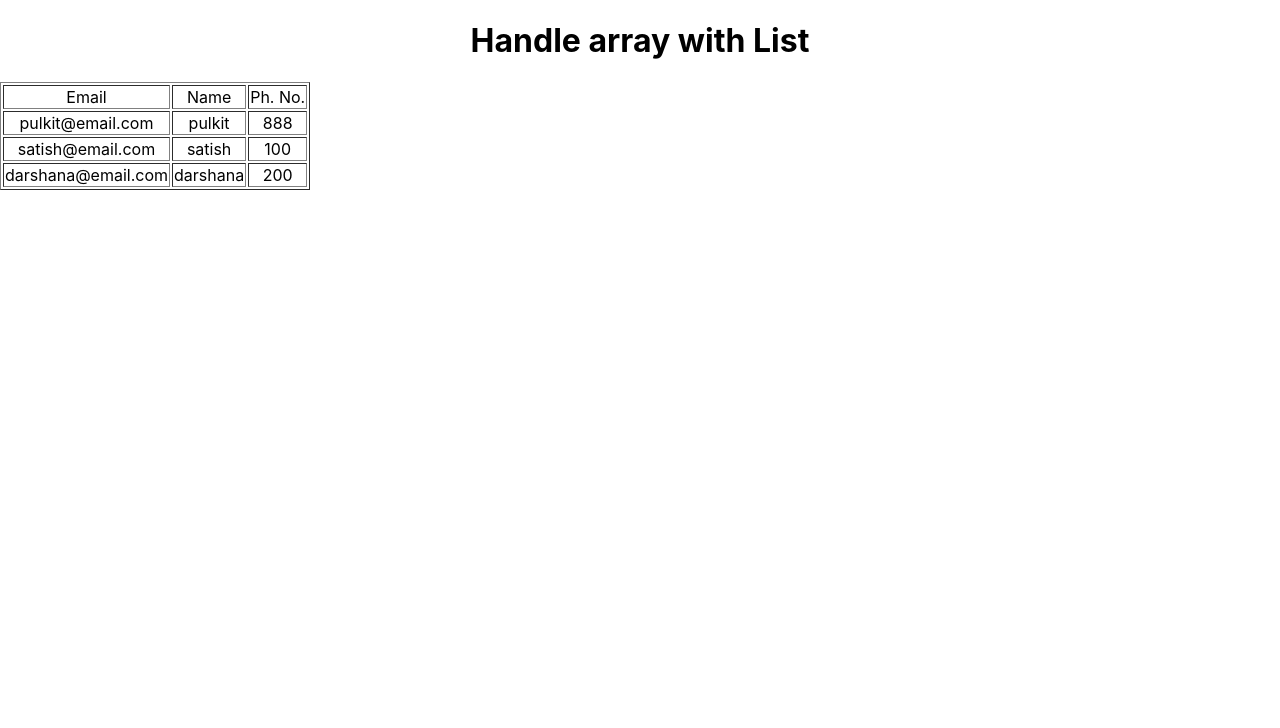
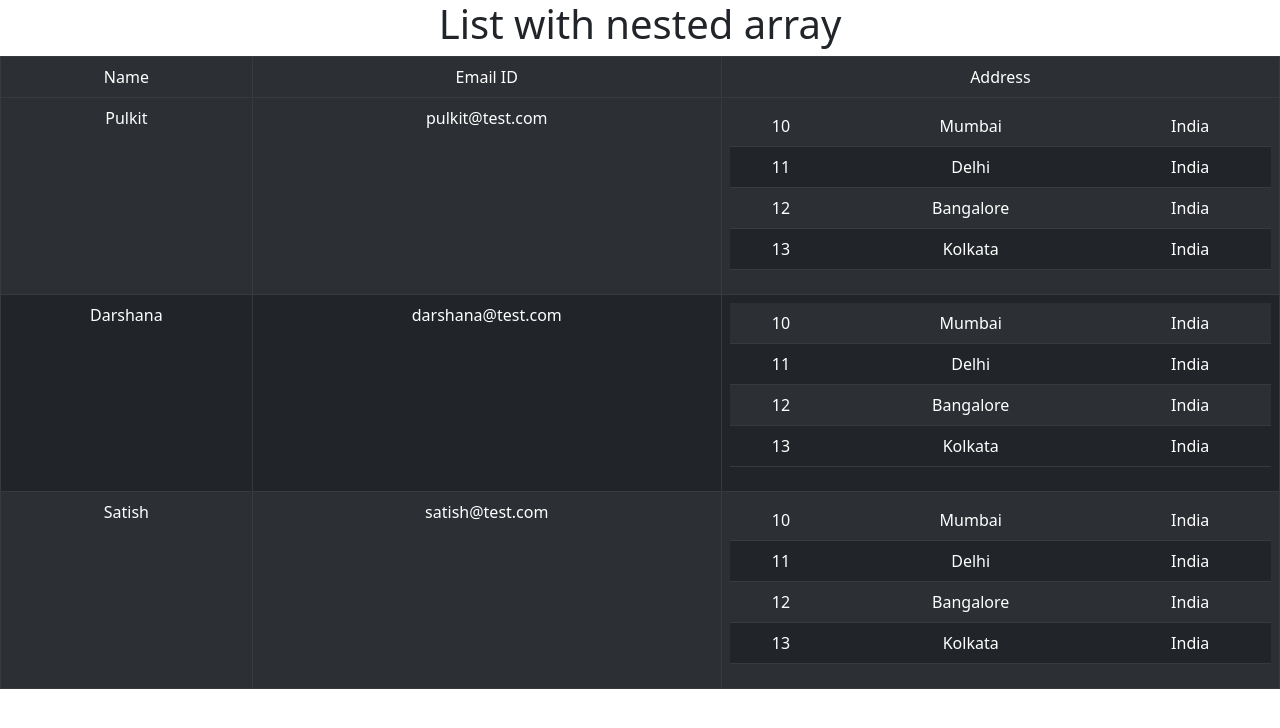
Before and after one commit to PulkitChaudhari/ReactJStutorial, a React (Create React App) app: page / in a window 1280 px wide. Shown: the top 728 px of the page. Built offline with nearby package versions, Linux system fonts and the light colour scheme.

Commit message:
More about nested loops

```diff
--- a/src/App.js
+++ b/src/App.js
@@ -445,52 +445,160 @@ import React, {useState} from 'react'
 // Handle array with List
 // Array for looping can not be done inside JSX and hence map function is used.
 
+// function App(){
+//     const students = ["Pulkit","Satish","Chaudhari"]
+//     const studs = [
+//         {name:"pulkit",email:"pulkit@email.com",phno:888},
+//         {name:"satish",email:"satish@email.com",phno:100},
+//         {name:"darshana",email:"darshana@email.com",phno:200}
+//     ]
+//     students.map((item)=>{
+//         console.warn("My name is ",item)
+//     })
+//     for(let i = 0;i < students.length;i++){
+//         console.log("My name is (for loop) ",students[i])
+//     }
+//     return(
+//         <div className='App'>
+//             <h1>Handle array with List</h1>
+//             {/* {
+//                 students.map((data)=>
+//                     <h1>{data}</h1>
+//                 )
+//             } */}
+//             <table border="1">
+//                 <tr>
+//                     <td>Email</td>
+//                     <td>Name</td>
+//                     <td>Ph. No.</td>
+//                 </tr>
+//             {
+//                 studs.map((data)=>
+
+//                     <tr>
+//                         <td>{data.email}</td>
+//                         <td>{data.name}</td>
+//                         <td>{data.phno}</td>
+//                     </tr>
+//                 )
+//             }
+//             </table>
+//             {/* // we can use for loops inside jsx */}
+//             {/* {
+//                 for(let i = 0;i < students.length;i++){
+//                     console.log("My name is (for loop) ",students[i])
+//                 }
+//             } */}
+//         </div>
+//     );
+// }
+
+// List with bootstrap in ReactJS
+
+// import {Table} from 'react-bootstrap';
+
+// function App(){
+//     const users = [
+//         {name:'Pulkit',email:'pulkit@test.com',contact:'111'},
+//         {name:'Satish',email:'satish@test.com',contact:'222'},
+//         {name:'Chaudhari',email:'chaudhari@test.com',contact:'333'},
+//         {name:'Darshana',email:'darshana@test.com',contact:'444'}
+//     ]
+//     return(
+//         <div className='App'>
+//             <h1>List with bootstrap table</h1>
+//             <Table striped bordered hover variant='dark'>
+//                 <tbody>
+//                 <tr>
+//                     <td>Name</td>
+//                     <td>Email</td>
+//                     <td>Contact</td>
+//                 </tr>
+//                 {
+//                     users.map((item,i)=>
+//                     item.contact === '111' ?
+//                     <tr key={i}>
+//                         <td>{item.name}</td>
+//                         <td>{item.email}</td>
+//                         <td>{item.contact}</td>
+//                     </tr> : null
+//                     )
+//                 }
+//                 </tbody>
+//             </Table>
+//         </div>
+//     )
+// }
+
+// Nested array in ReactJS
+
+import {Table} from 'react-bootstrap';
+
 function App(){
-    const students = ["Pulkit","Satish","Chaudhari"]
-    const studs = [
-        {name:"pulkit",email:"pulkit@email.com",phno:888},
-        {name:"satish",email:"satish@email.com",phno:100},
-        {name:"darshana",email:"darshana@email.com",phno:200}
+    const users = [
+        {
+            name:'Pulkit',email:'pulkit@test.com',address:[
+                {Hn:"10",City:"Mumbai",Country:'India'},
+                {Hn:"11",City:"Delhi",Country:'India'},
+                {Hn:"12",City:"Bangalore",Country:'India'},
+                {Hn:"13",City:"Kolkata",Country:'India'}
             ]
-    students.map((item)=>{
-        console.warn("My name is ",item)
-    })
-    for(let i = 0;i < students.length;i++){
-        console.log("My name is (for loop) ",students[i])
+        },
+        {
+            name:'Darshana',email:'darshana@test.com',address:[
+                {Hn:"10",City:"Mumbai",Country:'India'},
+                {Hn:"11",City:"Delhi",Country:'India'},
+                {Hn:"12",City:"Bangalore",Country:'India'},
+                {Hn:"13",City:"Kolkata",Country:'India'}
+            ]
+        },
+        {
+            name:'Satish',email:'satish@test.com',address:[
+                {Hn:"10",City:"Mumbai",Country:'India'},
+                {Hn:"11",City:"Delhi",Country:'India'},
+                {Hn:"12",City:"Bangalore",Country:'India'},
+                {Hn:"13",City:"Kolkata",Country:'India'}
+            ]
         }
+    ]
     return(
         <div className='App'>
-            <h1>Handle array with List</h1>
-            {/* {
-                students.map((data)=>
-                    <h1>{data}</h1>
-                )
-            } */}
-            <table border="1">
+            <h1>List with nested array</h1>
+            <Table striped bordered hover variant = "dark">
+                <tbody>
                     <tr>
-                    <td>Email</td>
                         <td>Name</td>
-                    <td>Ph. No.</td>
+                        <td>Email ID</td>
+                        <td>Address</td>
                     </tr>
+                </tbody>
+
+                <tbody>
                 {
-                studs.map((data)=>
-
+                    users.map((item)=>
                         <tr>
-                        <td>{data.email}</td>
-                        <td>{data.name}</td>
-                        <td>{data.phno}</td>
+                            <td>{item.name}</td>
+                            <td>{item.email}</td>
+                            <td>
+                                <Table variant='dark' striped hover>
+                                <tbody>{
+                                    item.address.map((data)=>
+                                        <tr>
+                                            <td>{data.Hn}</td>
+                                            <td>{data.City}</td>
+                                            <td>{data.Country}</td>
+                                        </tr>
+                                    )}
+                                </tbody>
+                                </Table>
+                            </td>
                         </tr>
                     )
                 }
-            </table>
-            {/* // we can use for loops inside jsx */}
-            {/* {
-                for(let i = 0;i < students.length;i++){
-                    console.log("My name is (for loop) ",students[i])
-                }
-            } */}
+                </tbody>
+            </Table>
         </div>
-    );
+    )
 }
 
 export default App;
--- a/src/index.js
+++ b/src/index.js
@@ -4,7 +4,7 @@ import './index.css';
 import App from './App';
 import User from './User';
 import reportWebVitals from './reportWebVitals';
-// import 'bootstrap/dist/css/bootstrap.min.css';
+import 'bootstrap/dist/css/bootstrap.min.css';
 
 const root = ReactDOM.createRoot(document.getElementById('root'));
 root.render(
```
Lines whose indentation alone changed are shown as unchanged.
